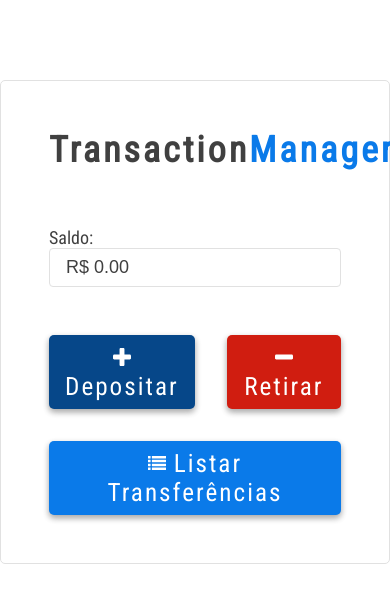
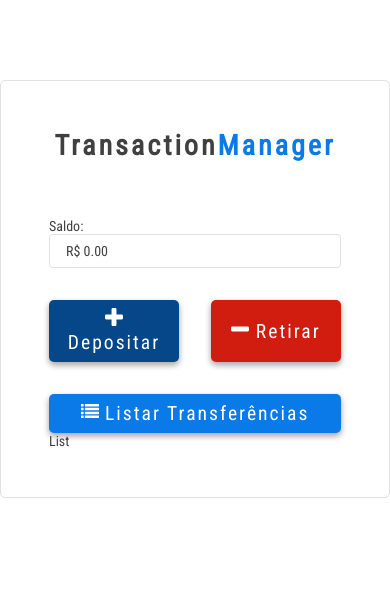
Before and after one commit to YanniF/transactions-manager, a React (Create React App) app: page / in a window 390 px wide. Shown: the top 602 px of the page. Built offline with nearby package versions, Linux system fonts and the light colour scheme.

Commit message:
Salving transactions

```diff
--- a/src/App.js
+++ b/src/App.js
@@ -2,40 +2,60 @@ import React, { Component } from 'react';
 
 import style from './App.module.css';
 import Transaction from './components/Transaction/Transaction';
+import List from './components/List/List';
 import Button from './components/UI/Button/Button';
-import Input from './components/UI/Input/Input';
 
 class App extends Component {
   state = {
+    deposits: [],
+    withdraws: [],
     balance: 0,
-    showTransactions: false
+    type: '',
+    showTransactions: false,
+    showList: false
   }
 
   buttonClickedHandler = type => {
-    this.setState({ showTransactions: true });
-    console.log(type)
+    this.setState({ showTransactions: true, type: type });
   }
 
-  hideFields = type => {
-    if(type === 'ok')
-      console.log('ok')
+  confirmTransactionHandler = (type, value, desc) => {
+    let newDeposits = [...this.state.deposits];
+    let newWithdraws = [...this.state.withdraws];
+    let newBalance = this.state.balance;
 
-    this.setState({ showTransactions: false });
+    if (type === 'ok') {
+      value = parseInt(value);
+
+      if (this.state.type === 'deposits') {
+        newBalance += value;
+        newDeposits.push({ value: value, description: desc, date: new Date() });
+      }
+      else if (this.state.type === 'withdraw') {
+        newBalance -= value;
+        newWithdraws.push({ value: value, description: desc, date: new Date() });
+      }
+    }
+    this.setState({ ...this.state, deposits: newDeposits, withdraws: newWithdraws, balance: newBalance, showTransactions: false });
   }
 
   render() {
     return (
       <main className={style.app}>
         <h1>Transaction<span style={{ color: "var(--highlight-color)" }}>Manager</span></h1>
-        <Transaction visible={this.state.showTransactions} hideFields={this.hideFields} />
-        <Input disabled={true} value={"R$ " + this.state.balance.toFixed(2)}>Saldo:</Input>
+        <Transaction visible={this.state.showTransactions} confirmTransaction={this.confirmTransactionHandler} />
+        <div style={{ marginTop: '1rem' }}>
+          <span>Saldo:</span>
+          <p className={style.balance}>{"R$ " + this.state.balance.toFixed(2)}</p>
+        </div>
         <div className={style.buttons}>
-        <div className={style.row}>
-          <Button icon="plus" clicked={() => this.buttonClickedHandler('dep')}>Depositar</Button>
-          <Button icon="minus" color="var(--neg-color)" clicked={() => this.buttonClickedHandler('ret')}>Retirar</Button>
-        </div>
+          <div className={style.row}>
+            <Button icon="plus" clicked={() => this.buttonClickedHandler('deposits')}>Depositar</Button>
+            <Button icon="minus" color="var(--neg-color)" clicked={() => this.buttonClickedHandler('withdraw')}>Retirar</Button>
+          </div>
           <Button icon="list" color="var(--highlight-color)">Listar Transferências</Button>
         </div>
+        <List visible={this.state.showList} deposits={this.state.deposits} withdraws={this.state.withdraws} />
       </main>
     );
   }
--- a/src/App.module.css
+++ b/src/App.module.css
@@ -4,12 +4,18 @@
   max-width: 600px;
   border: 1px solid var(--border-color);
   border-radius: 5px;
-  text-align: center;
 }
 
 .app h1 {
   margin-bottom: 2rem;
   letter-spacing: 3px;
+  text-align: center;
+}
+
+.balance {
+  padding: .5rem 1rem;
+  border: 1px solid var(--border-color);
+  border-radius: 4px;
 }
 
 .row {
--- /dev/null
+++ b/src/components/List/List.js
@@ -0,0 +1,19 @@
+import React from 'react';
+
+import style from './List.module.css';
+
+const list = props => {
+
+  return (
+    <div>
+      <p>List</p>
+      {
+        props.deposits.map((dep, index) => (
+          <p key={index}>Data: {dep.date.toLocaleDateString()} Desc: {dep.description} Valor: {dep.value} </p>
+        ))
+      }
+    </div>
+  )
+}
+
+export default list;
--- a/src/components/Transaction/Transaction.js
+++ b/src/components/Transaction/Transaction.js
@@ -1,10 +1,13 @@
-import React from 'react';
+import React, { useState } from 'react';
 
 import style from './Transaction.module.css';
 import Input from '../UI/Input/Input';
 import Button from '../UI/Button/Button';
 
 const transaction = props => {
+  const [valueInput, setValueInput] = useState(0);
+  const [description, setDescription] = useState('');
+
   let classes = [style.field];
 
   if (props.visible)
@@ -12,17 +15,12 @@ const transaction = props => {
   else
     classes.push(style.hidden);
 
-
-  const inputChangedHandler = e => {
-    console.log(e.target.value)
-  }
-
   return (
     <div className={classes.join(' ')}>
-      <Input type="number" changed={inputChangedHandler}>Valor:</Input>
-      <Input changed={inputChangedHandler}>Descrição:</Input>
-      <Button icon="check" clicked={() => props.hideFields('ok')}></Button>
-      <Button icon="cancel" color="var(--neg-color)" clicked={() => props.hideFields('cancel')}></Button>
+      <Input type="number" changed={e => setValueInput(e.target.value)} value={valueInput}>Valor:</Input>
+      <Input changed={e => setDescription(e.target.value)} value={description}>Descrição:</Input>
+      <Button icon="check" clicked={() => props.confirmTransaction('ok', valueInput, description)}></Button>
+      <Button icon="cancel" color="var(--neg-color)" clicked={() => props.confirmTransaction('cancel')}></Button>
     </div>
   )
 }
--- a/src/components/Transaction/Transaction.module.css
+++ b/src/components/Transaction/Transaction.module.css
@@ -1,6 +1,7 @@
 .field {
   padding-bottom: .5rem;
   max-height: 0;
+  text-align: center;
   overflow: hidden;
 }
 
--- a/src/components/UI/Input/Input.js
+++ b/src/components/UI/Input/Input.js
@@ -9,7 +9,6 @@ const input = props => {
       <label className={style.label}>{props.children}
         <input type={props.type ? props.type : "text"}
           className={style.input}
-          disabled={props.disabled}
           defaultValue={props.value}
           onChange={props.changed} />
       </label>
--- a/src/components/UI/Input/Input.module.css
+++ b/src/components/UI/Input/Input.module.css
@@ -11,8 +11,3 @@
   border: 1px solid var(--border-color);
   border-radius: 4px;
 }
-
-.input:disabled {
-  background-color: #fff;
-  cursor: not-allowed;
-}
--- a/src/index.css
+++ b/src/index.css
@@ -19,3 +19,9 @@ body {
   font-size: 18px;
   color: var(--text-color);
 }
+
+@media only screen and (max-width: 650px) {
+  body {
+    font-size: 14px;
+  }
+}
```
Also changed, not shown: src/components/List/List.module.css (added).
